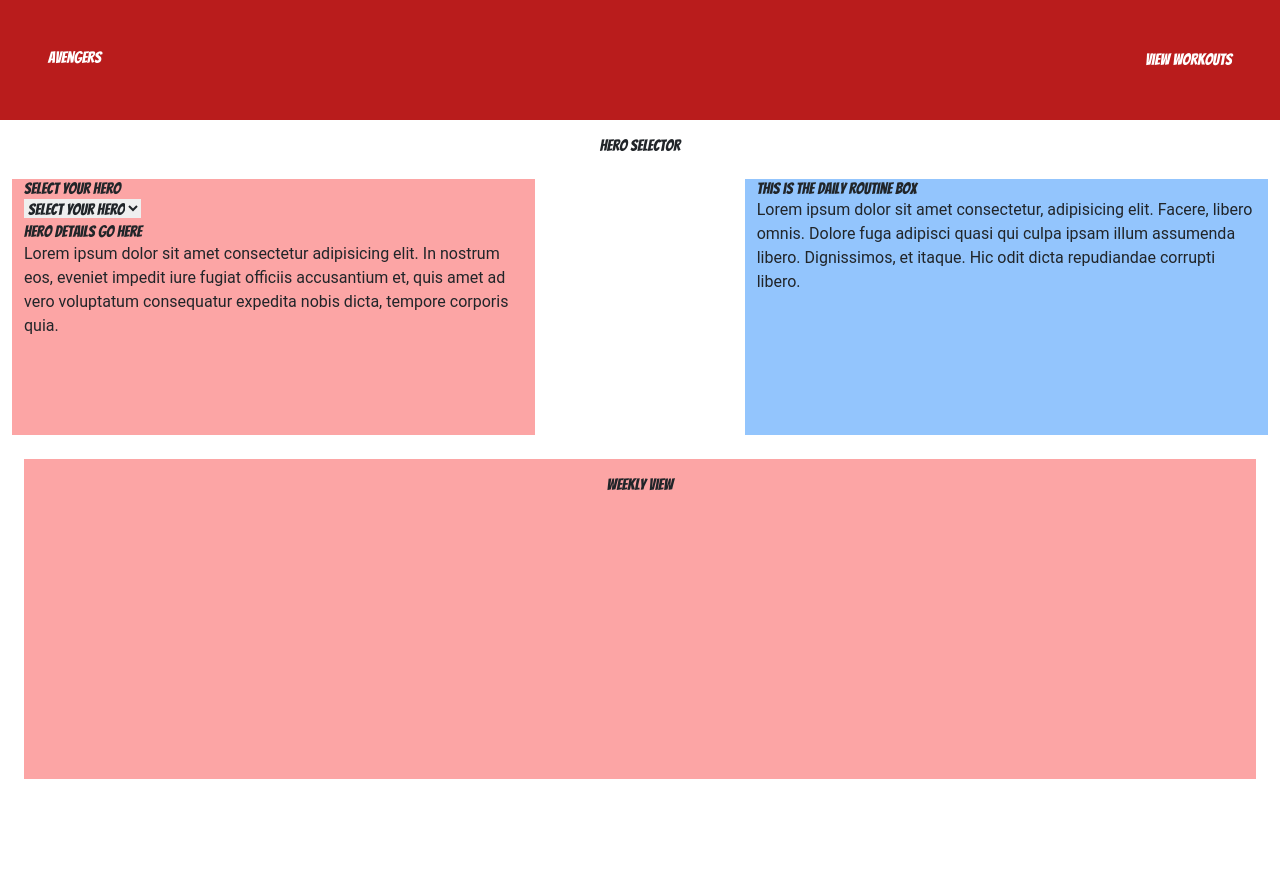
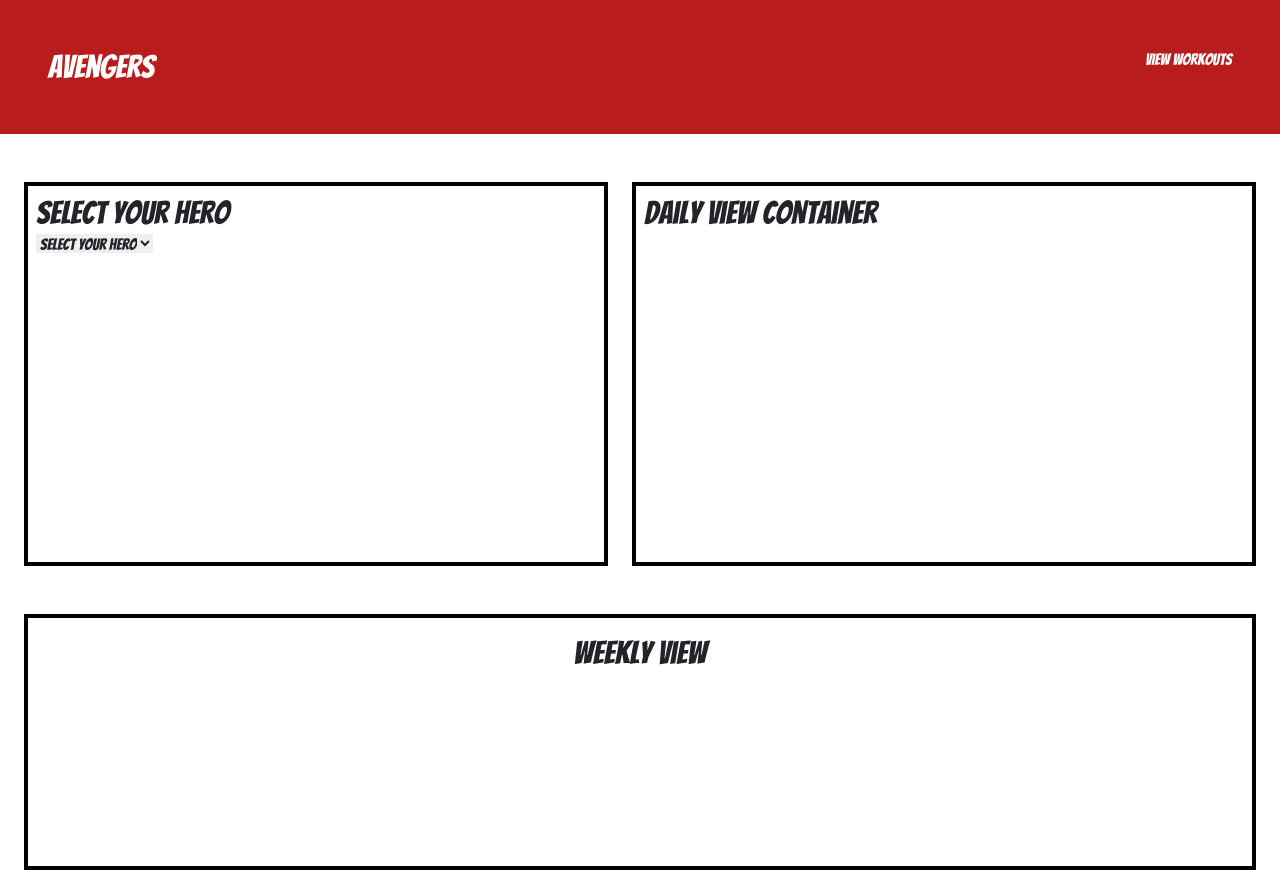
Before and after one commit to rhemlock7/avenger-initiative, a plain HTML site: page index.html in a window 1280 px wide. Before the commit the page ends 800 px from the top, so only its background shows below. Drawn offline with nearby package versions, Linux system fonts and the light colour scheme.

Commit message:
Restructured homepage containers

```diff
--- a/assets/css/style.css
+++ b/assets/css/style.css
@@ -22,11 +22,11 @@
 }
 
 h1 {
-    font-size: 4em;
+    font-size: 4em !important;
 }
 
 h2 {
-    font-size: 2.5em;
+    font-size: 2em !important;
 }
 
 p {
--- a/index.html
+++ b/index.html
@@ -13,11 +13,12 @@
     <!-- Bootstrap CSS -->
     <link href="https://cdn.jsdelivr.net/npm/bootstrap@5.3.2/dist/css/bootstrap.min.css" rel="stylesheet" integrity="sha384-T3c6CoIi6uLrA9TneNEoa7RxnatzjcDSCmG1MXxSR1GAsXEV/Dwwykc2MPK8M2HN" crossorigin="anonymous">
 
-    <!-- CSS -->
-    <link rel="stylesheet" href="./assets/css/style.css">
 
     <!-- Tailwind CSS -->
     <script src="https://cdn.tailwindcss.com"></script>
+
+    <!-- CSS -->
+    <link rel="stylesheet" href="./assets/css/style.css">
 </head>
 <body>
 
@@ -28,11 +29,13 @@
     </header>
 
     <main class="mx-4">
-        <h1 class="text-center mt-3">Hero Selector</h1>
+
         <!-- Main Content Section -->
-        <section class="row justify-between my-4">
-            <div class="col-5 h-64 bg-red-300">
-                <div id="input-view" class="row">
+        <section class="grid grid-rows-1 grid-flow-col gap-4 my-5">
+
+            <!-- Hero Select Container -->
+            <div class="h-96 border-solid border-4 border-black w-full p-2">
+                <div id="input-view" class="">
                     <h2>Select Your Hero</h2>
 
                     <!-- Hero Select Form -->
@@ -45,16 +48,15 @@
                     </form>
                 </div>
 
-                <div class="row">
-                    <h2>Hero Details Go Here</h2>
-                    <p>Lorem ipsum dolor sit amet consectetur adipisicing elit. In nostrum eos, eveniet impedit iure fugiat officiis accusantium et, quis amet ad vero voluptatum consequatur expedita nobis dicta, tempore corporis quia.</p>
+                <div class="">
+
                 </div>
             </div>
 
-            <div class="col-5 h-64 bg-blue-300">
+            <!-- Daily Routine Container -->
+            <div id="daily-routine-container" class="h-96 border-solid border-4 border-black w-full p-2">
                 <div id="daily-view" class="">
-                    <h2>This is the daily routine box</h2>
-                    <p>Lorem ipsum dolor sit amet consectetur, adipisicing elit. Facere, libero omnis. Dolore fuga adipisci quasi qui culpa ipsam illum assumenda libero. Dignissimos, et itaque. Hic odit dicta repudiandae corrupti libero.</p>
+                    <h2>Daily View Container</h2>
                 </div>
             </div>
 
@@ -62,7 +64,7 @@
 
         <!-- Weekly Routine Container -->
         <section id="weekly-view">
-            <div class="col-12 text-center bg-red-300 h-80 p-3">
+            <div class="col-12 text-center border-solid border-4 border-black h-64 p-3">
                 <h2>Weekly View</h2>
             </div>
         </section>
```
Also changed, not shown: assets/images/MarvelHeader.jpeg (added).
